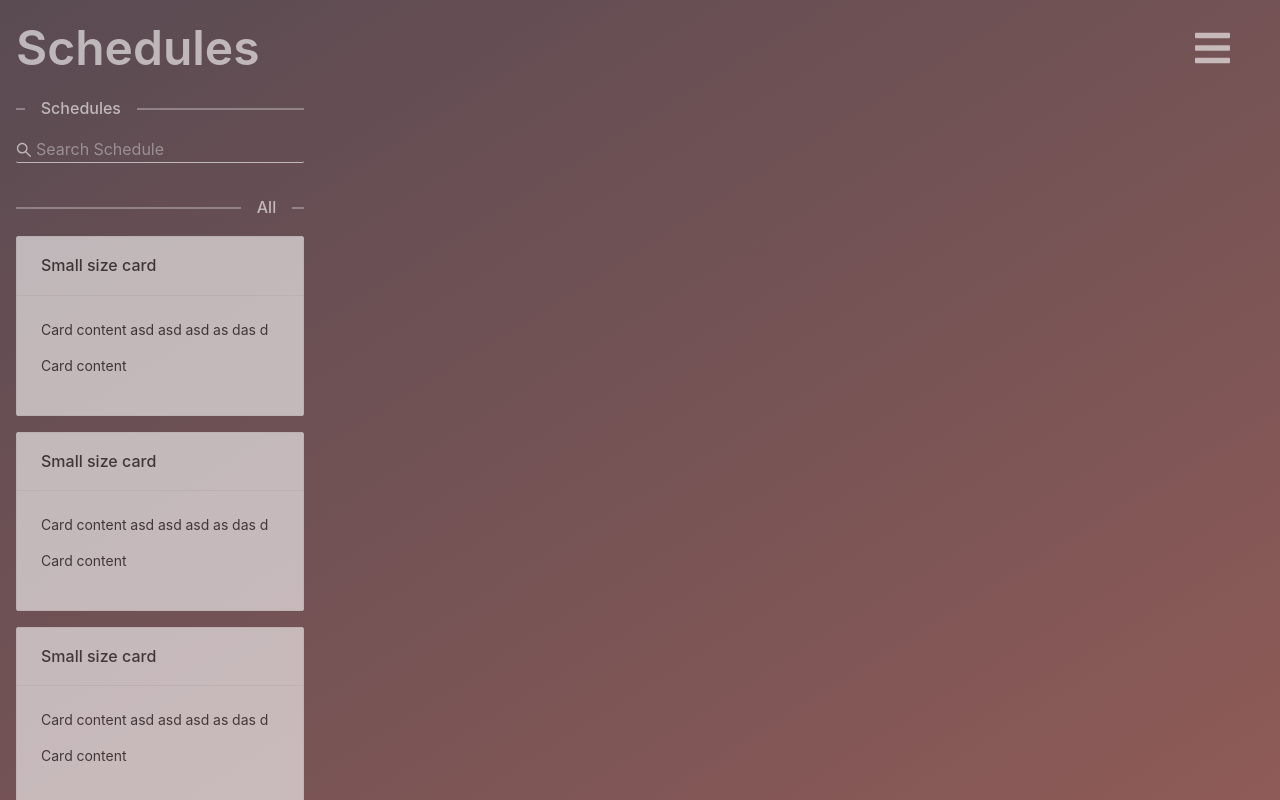
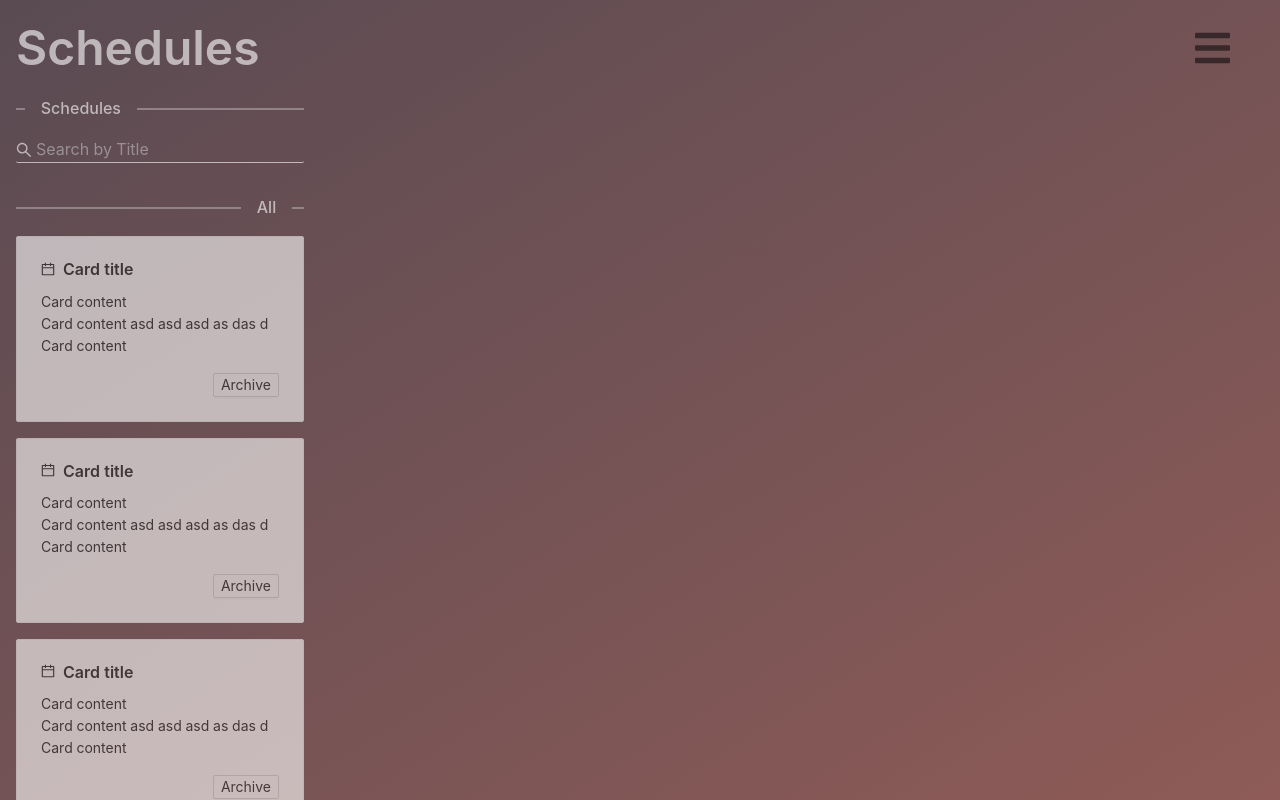
Before and after one commit to TelmoAlexandre/blue_prism_2021, a React (Create React App) app: page / in a window 1280 px wide. Built offline with nearby package versions, Linux system fonts and the light colour scheme.

Commit message:
Applied layout to cards.

```diff
--- a/src/components/ScheduleCardsSider/ScheduleCardsList/ScheduleCard/index.tsx
+++ b/src/components/ScheduleCardsSider/ScheduleCardsList/ScheduleCard/index.tsx
@@ -1,23 +1,43 @@
-import { Card } from "antd";
+import { CalendarOutlined, SettingOutlined } from "@ant-design/icons";
+import { Button, Card, Divider, Skeleton } from "antd";
 import React from "react";
+import styles from "./styles.module.scss";
 
-interface IProps {}
+interface IProps {
+  loading: boolean;
+}
 
-export default function ScheduleCard({}: IProps) {
-  const onClick = () => {
+const { Meta } = Card;
+
+export default function ScheduleCard({ loading }: IProps) {
+  const onClickCard = () => {
     alert("TODO");
+  };
+
+  const handleArchive = (event: React.MouseEvent<HTMLElement, MouseEvent>) => {
+    event.preventDefault();
+    event.stopPropagation();
   };
 
   return (
     <Card
+      className={styles.card}
       size="default"
-      title="Small size card"
-      onClick={onClick}
+      onClick={onClickCard}
       style={{ width: "100%" }}
       hoverable
     >
-      <p>Card content asd asd asd as das d</p>
-      <p>Card content</p>
+      <Skeleton loading={loading} avatar active>
+        <Meta className={styles.meta} avatar={<CalendarOutlined />} title="Card title" />
+        <p>Card content</p>
+        <p>Card content asd asd asd as das d</p>
+        <p>Card content</p>
+        <div className={styles.footer}>
+          <Button type="default" size="small" onClick={handleArchive}>
+            Archive
+          </Button>
+        </div>
+      </Skeleton>
     </Card>
   );
 }
--- /dev/null
+++ b/src/components/ScheduleCardsSider/ScheduleCardsList/ScheduleCard/styles.module.scss
@@ -0,0 +1,23 @@
+.card {
+  z-index: 0;
+  .meta {
+    margin-bottom: 0.5rem;
+
+    :global {
+      .ant-card-meta-avatar {
+        padding-top: 0.05rem;
+        padding-right: 0.5rem;
+      }
+      .ant-card-meta-title {
+        font-weight: 600;
+      }
+    }
+  }
+
+  .footer {
+    margin-top: 1rem;
+    display: flex;
+    justify-content: flex-end;
+    z-index: 1000;
+  }
+}
--- a/src/components/ScheduleCardsSider/ScheduleCardsList/index.tsx
+++ b/src/components/ScheduleCardsSider/ScheduleCardsList/index.tsx
@@ -1,14 +1,20 @@
-import React from "react";
+import React, { useEffect, useState } from "react";
 import ScheduleCard from "./ScheduleCard";
 
 interface IProps {}
 
 export default function ScheduleCardsList({}: IProps) {
+  const [cardsLoading, setCardsLoading] = useState(true);
+
+  useEffect(() => {
+    setCardsLoading(false);
+  }, []);
+
   const test = [0, 0, 0, 0, 0];
   return (
     <>
       {test.map(i => (
-        <ScheduleCard />
+        <ScheduleCard loading={cardsLoading} />
       ))}
     </>
   );
--- a/src/components/ScheduleCardsSider/ScheduleSearch/index.tsx
+++ b/src/components/ScheduleCardsSider/ScheduleSearch/index.tsx
@@ -1,4 +1,4 @@
-import { Input } from "antd";
+import { Button, Input } from "antd";
 import Search from "antd/lib/input/Search";
 import React, { ChangeEvent, ChangeEventHandler } from "react";
 import styles from "./styles.module.scss";
@@ -16,7 +16,7 @@ export default function ScheduleSearch({}: IProps) {
     <div className={styles.container}>
       <Input
         className={styles.input}
-        placeholder="Search Schedule"
+        placeholder="Search by Title"
         prefix={<SearchOutlined style={{ color: "white" }} />}
         size="large"
         onChange={onSearch}
--- a/src/components/ScheduleCardsSider/styles.module.scss
+++ b/src/components/ScheduleCardsSider/styles.module.scss
@@ -9,4 +9,7 @@
   > div {
     margin-bottom: 1rem;
   }
+  p {
+    margin: 0;
+  }
 }
--- a/src/index.scss
+++ b/src/index.scss
@@ -35,9 +35,12 @@ body {
 
 // Custom style and colors for ant components
 
-.ant-divider,
-.ant-input,
-path {
+.ant-divider {
   color: white !important;
   border-top-color: white !important;
 }
+
+.ant-input,
+.ant-input-suffix path {
+  color: white;
+}
```
